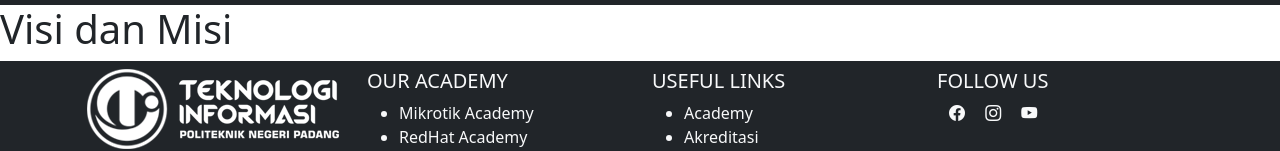
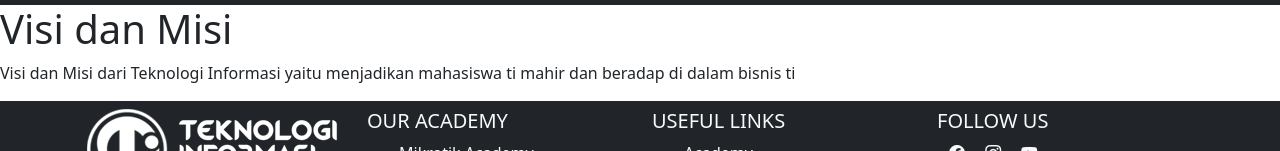
Before and after one commit to zamazenta12/pblkel3, a plain HTML site: page visi-misi.html in a window 1280 px wide. Shown: the part 489-640 px from the top of the page. Drawn offline with nearby package versions, Linux system fonts and the light colour scheme.

Commit message:
menambahkan visi dan misi

```diff
--- a/visi-misi.html
+++ b/visi-misi.html
@@ -89,6 +89,7 @@
       <!-- Navbar end -->
 
       <h1>Visi dan Misi</h1>
+      <p>Visi dan Misi dari Teknologi Informasi yaitu menjadikan mahasiswa ti mahir dan beradap di dalam bisnis ti</p>
 
       <footer class="bg-dark text-while text-center py-2 text-light">
         <div class="container">
```
